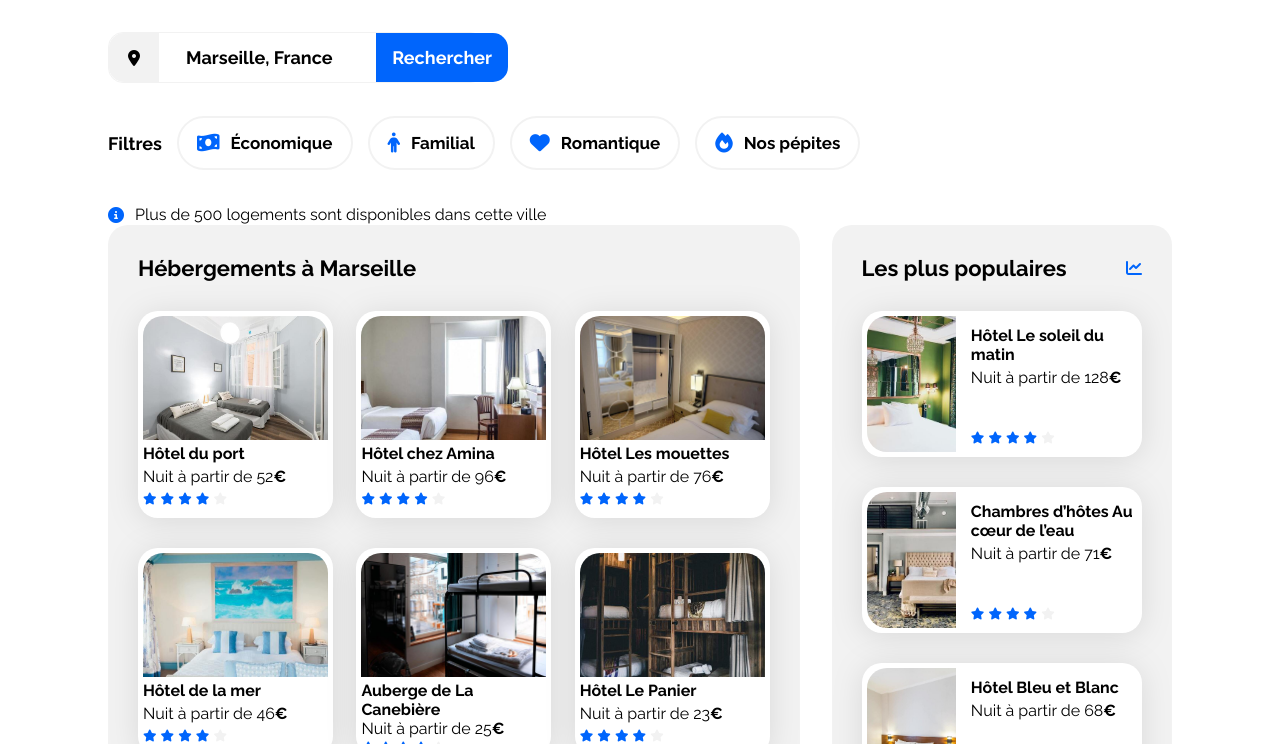
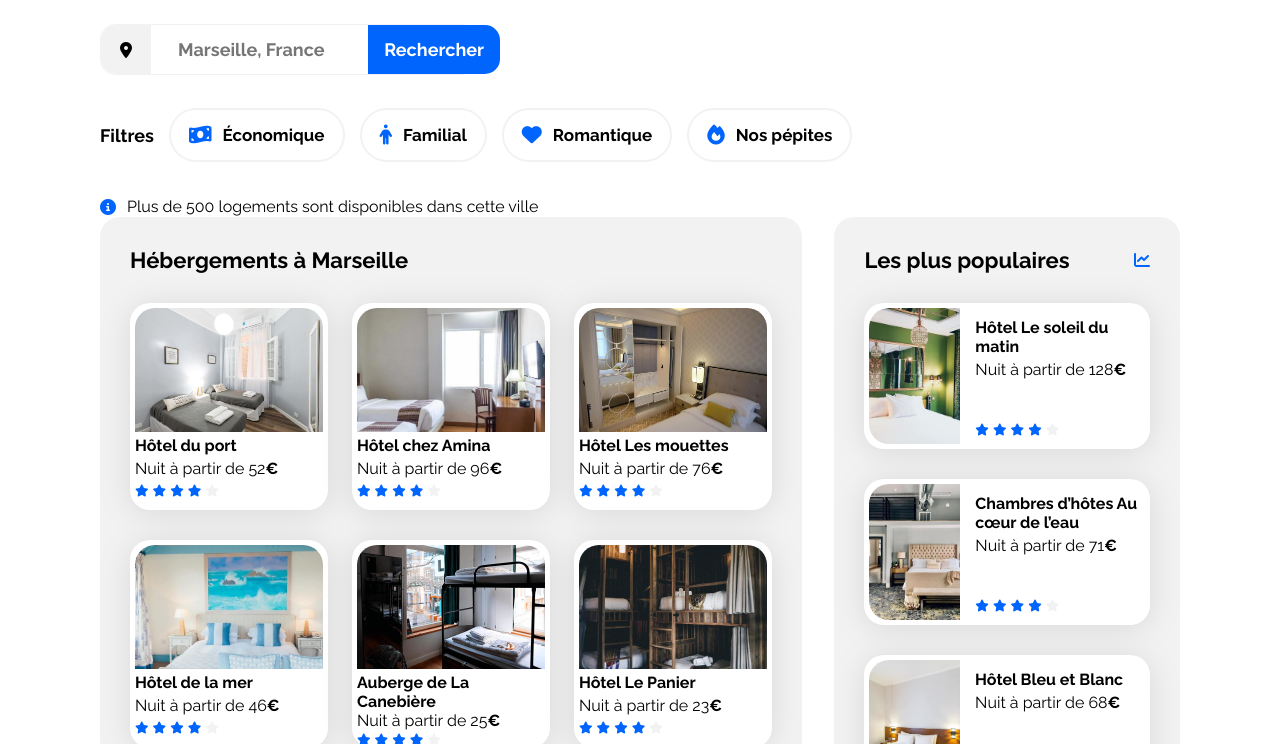
Before and after one commit to altct/OC-P2-Booki-Alicia-CLEMENT, a plain HTML site: page index.html in a window 1280 px wide. Shown: the part 168-912 px from the top of the page. Drawn offline with Linux system fonts and the light colour scheme.

Commit message:
Fix header + body
Ajout gap hebergements cards; margin à 0 pour le body; remplacement on focus par placeholder dans input recherche.

```diff
--- a/css/style.css
+++ b/css/style.css
@@ -72,6 +72,7 @@ nav a{
 body {
     display: flex;
     justify-content: center;
+    margin: 0px;
 }
 
 .main-container {
@@ -282,6 +283,7 @@ input {
     display: flex;
     justify-content: space-between;
     flex-wrap: wrap;
+    gap: 20px;
 }
 
 .hebergement-cards .card {
--- a/index.html
+++ b/index.html
@@ -47,7 +47,7 @@
                     <div class="bordure-recherche">
                         <form action="" method="get" class="texte-recherche">
                             <div class="icon-recherche"><i class="fas fa-map-marker-alt"></i></div>
-                            <input type="search" value="Marseille, France" onFocus="if(this.value=='Marseille, France')this.value='';">
+                            <input type="search" placeholder="Marseille, France">
                             <div class="bouton-recherche">
                                 <p class="recherche">Rechercher</p>
                                 <i class="fa-solid fa-magnifying-glass"></i>
```
